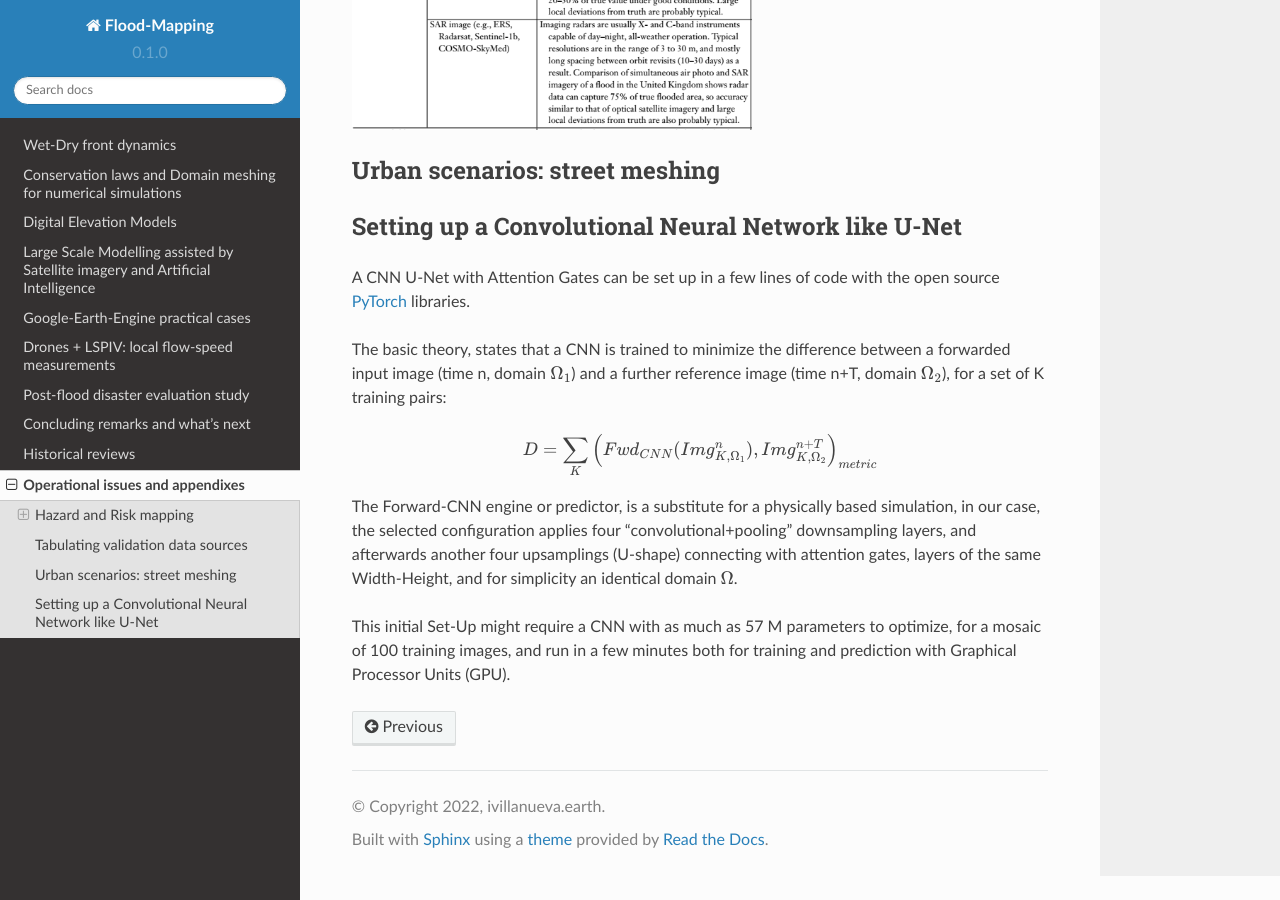
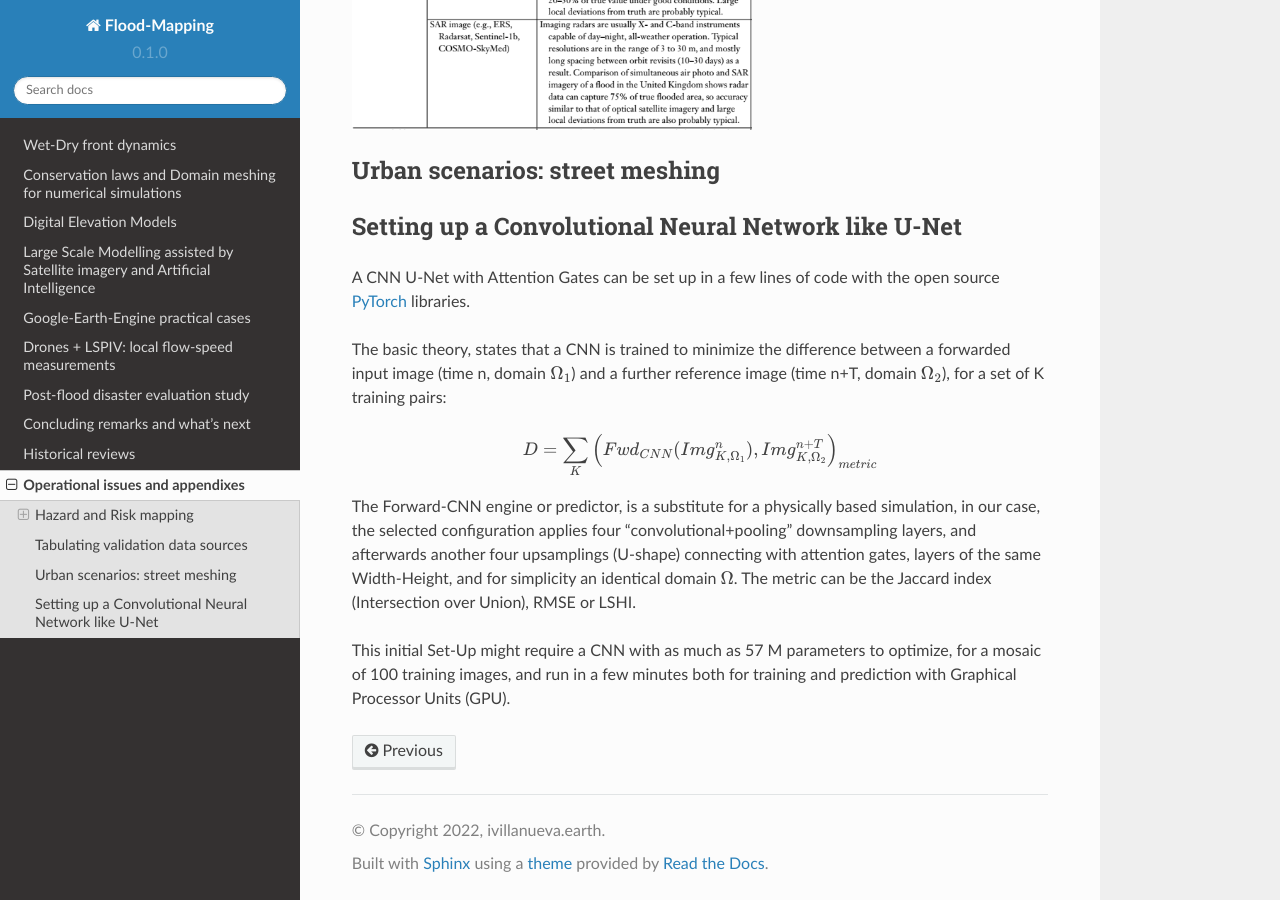
Before and after one commit to ivillamadrid/FloodMapping, a Sphinx documentation site: the page built from docs/source/operational_appx.rst, in a window 1280 px wide and 900 px high, scrolled down 1661 px. Built offline with Sphinx 7.4.7 and the Read the Docs theme 2.0.0, drawn with Linux system fonts in a browser that asks for light colours.

Commit message:
Update operational_appx.rst

```diff
--- a/docs/source/operational_appx.rst
+++ b/docs/source/operational_appx.rst
@@ -74,6 +74,7 @@ and a further reference  image (time n+T, domain :math:`\Omega_2`), for a set of
 
 
 The Forward-CNN engine or predictor, is a substitute for a physically based simulation, in our case, the selected configuration applies four "convolutional+pooling" downsampling layers, and afterwards another four upsamplings (U-shape)
-connecting with attention gates, layers of the same Width-Height, and for simplicity an identical domain :math:`\Omega`.
+connecting with attention gates, layers of the same Width-Height, and for simplicity an identical domain :math:`\Omega`. The metric can be the
+Jaccard index (Intersection over Union), RMSE or LSHI.
 
 This initial Set-Up might require a CNN with as much as 57 M parameters to optimize, for a mosaic of 100 training images, and run in a few minutes both for training and prediction with Graphical Processor Units (GPU).
```
